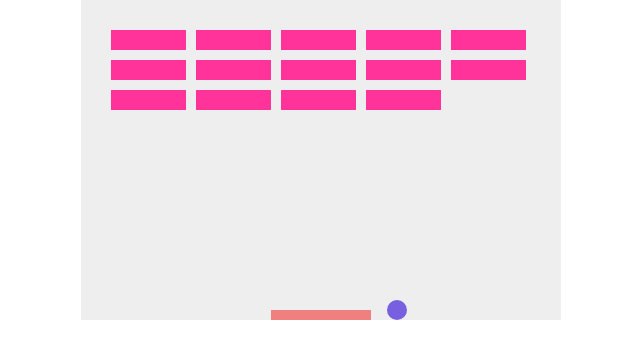
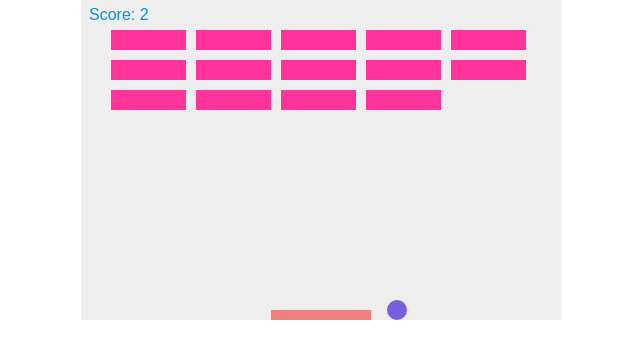
Before and after one commit to AndreaGraziosi/BreakOut-JS, a plain HTML site: page index.html in a window 1280 px wide. Shown: the full height of the page, 319-959 px from the left. Drawn offline with Linux system fonts and the light colour scheme.

Commit message:
added score board

```diff
--- a/index.html
+++ b/index.html
@@ -37,6 +37,7 @@
     var brickPadding = 10;
     var brickOffsetTop = 30;
     var brickOffsetLeft = 30;
+    var score = 0;
 
     var bricks = [];
         for(var c=0; c<brickColumnCount; c++) {
@@ -93,6 +94,7 @@ function draw() {
     drawBricks();
     drawBall();
     drawPaddle();
+    drawScore();
     collisionDetection();
 
     if(x + dx > canvas.width-ballRadius || x + dx < ballRadius) {
@@ -164,11 +166,26 @@ function collisionDetection() {
                     dy = -dy;
                     color = chColor();
                     b.status = 0;
+                    score++;
+                    if(score == brickRowCount*brickColumnCount) {
+
+                        alert("YOU DID IT! NICE WORK!!");
+                        document.getElementById('score').innerHTML = drawScore();
+                        document.location.reload();
+                        clearInterval(interval); // Needed for Chrome to end game
+                    }
                 }
             }
         }
     }
 }
+//score board!
+function drawScore() {
+    ctx.font = "16px Arial";
+    ctx.fillStyle = "#0095DD";
+    ctx.fillText("Score: "+score *2, 8, 20);
+}
+
 
 var interval = setInterval(draw, 10);
 
```
